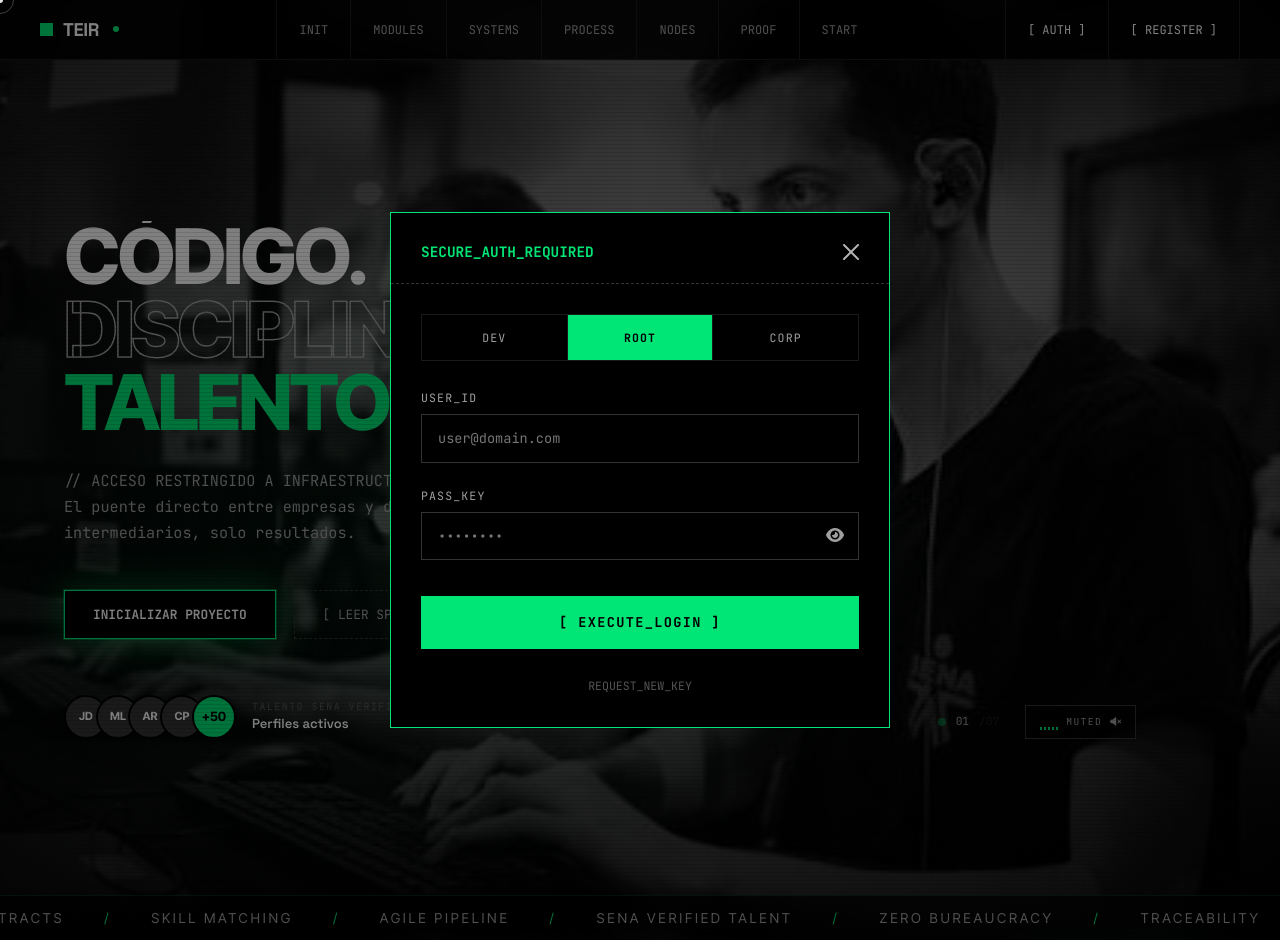
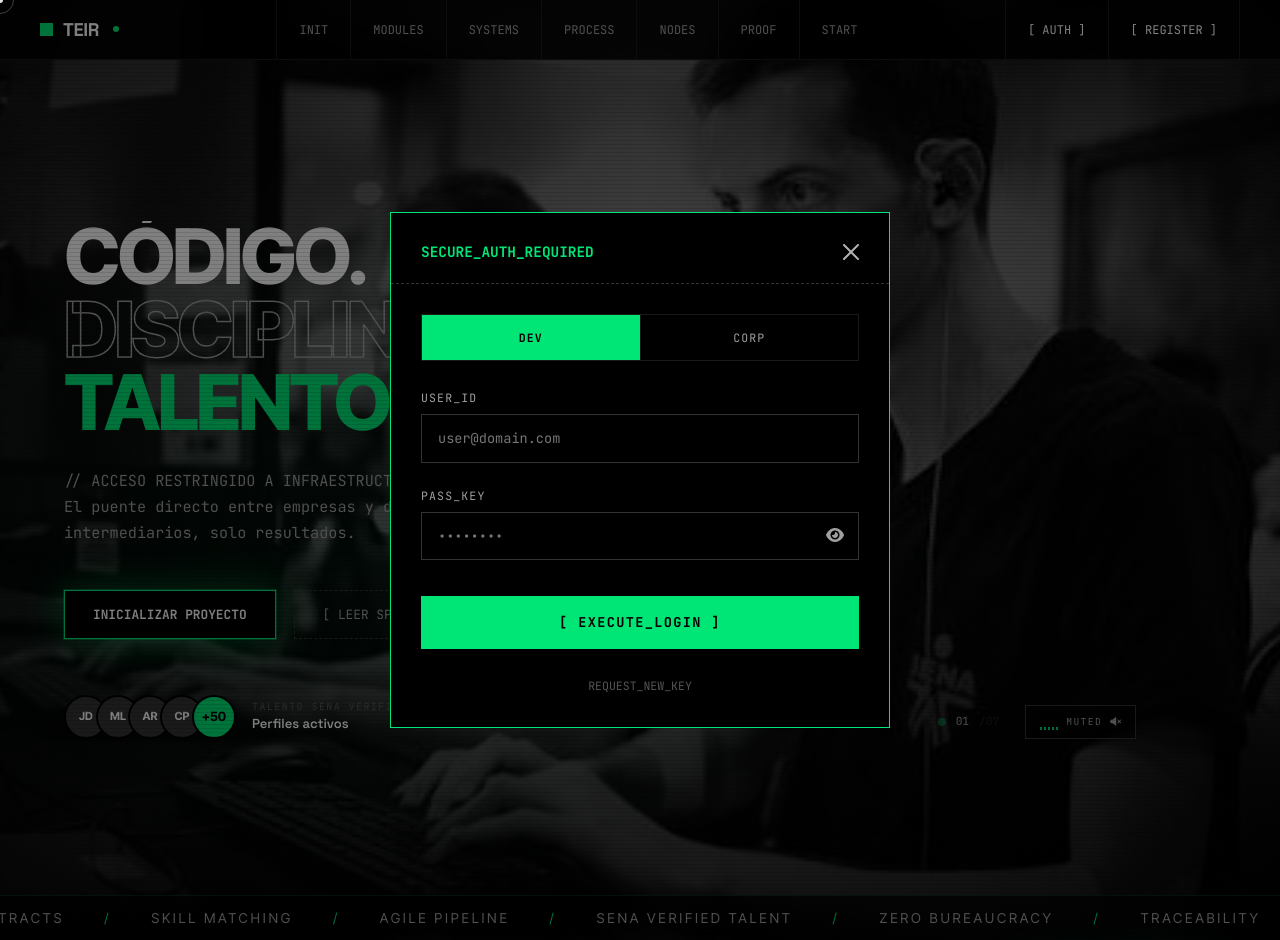
Before and after one commit to MrDylanDev/TEIR, a Django app: page /?login=1 in a window 1280 px wide. Run offline with Django 5.2, Linux system fonts and the light colour scheme; data comes from the database, SQL or seed files in the repository; data that the repository does not hold is empty.

Commit message:
fix(security): hide admin login tab from public landing modal
Remove ROOT tab from login modal on public landing page.
Default role changed to DEV. Admins access via /admin/ (Django built-in).
Closes visibility of admin entry point to unauthenticated users.

```diff
--- a/templates/publico/index.html
+++ b/templates/publico/index.html
@@ -865,11 +865,10 @@
       <div class="modal-body">
         <form method="POST" action="{% url 'login' %}">
           {% csrf_token %}
-          <input type="hidden" name="rol_seleccionado" id="rol_seleccionado" value="administrador">
+          <input type="hidden" name="rol_seleccionado" id="rol_seleccionado" value="desarrollador">
 
           <div class="tabs-tech">
-            <button type="button" class="tab-tech" data-role="desarrollador">DEV</button>
-            <button type="button" class="tab-tech active" data-role="administrador">ROOT</button>
+            <button type="button" class="tab-tech active" data-role="desarrollador">DEV</button>
             <button type="button" class="tab-tech" data-role="empresa">CORP</button>
           </div>
 
```
